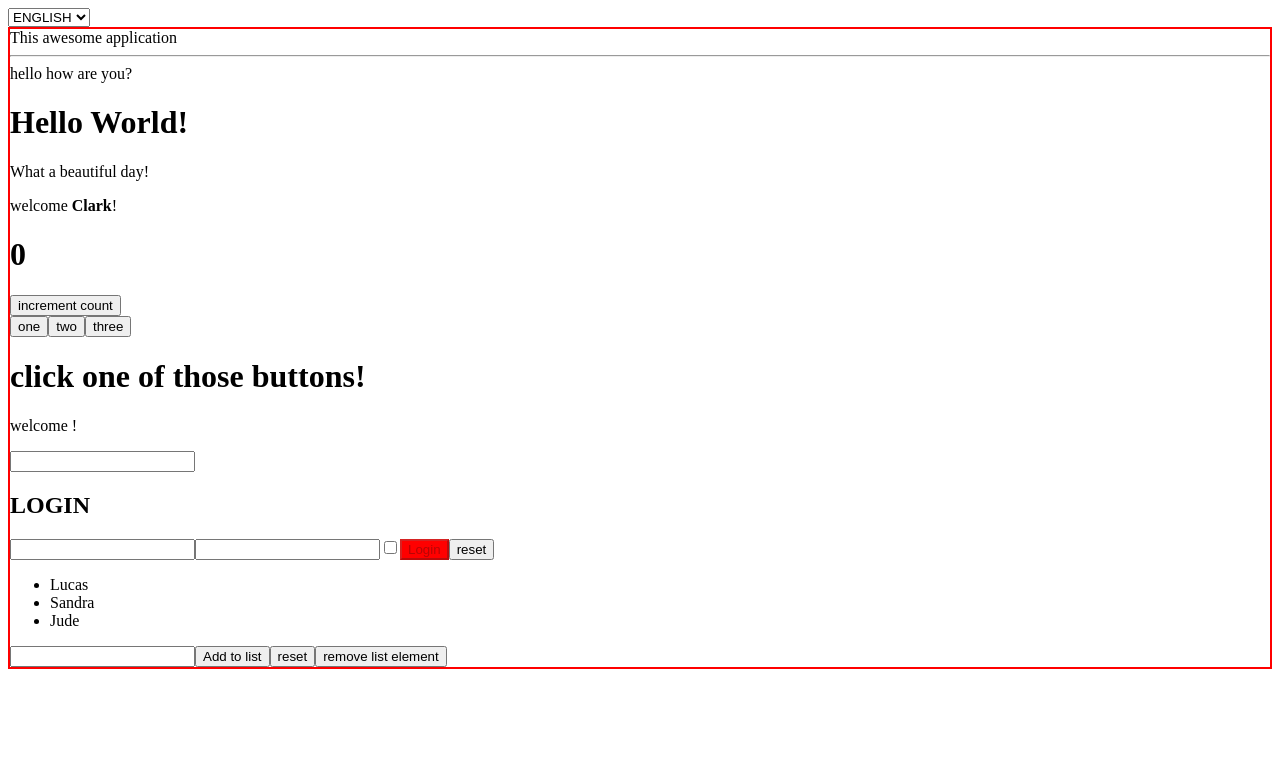
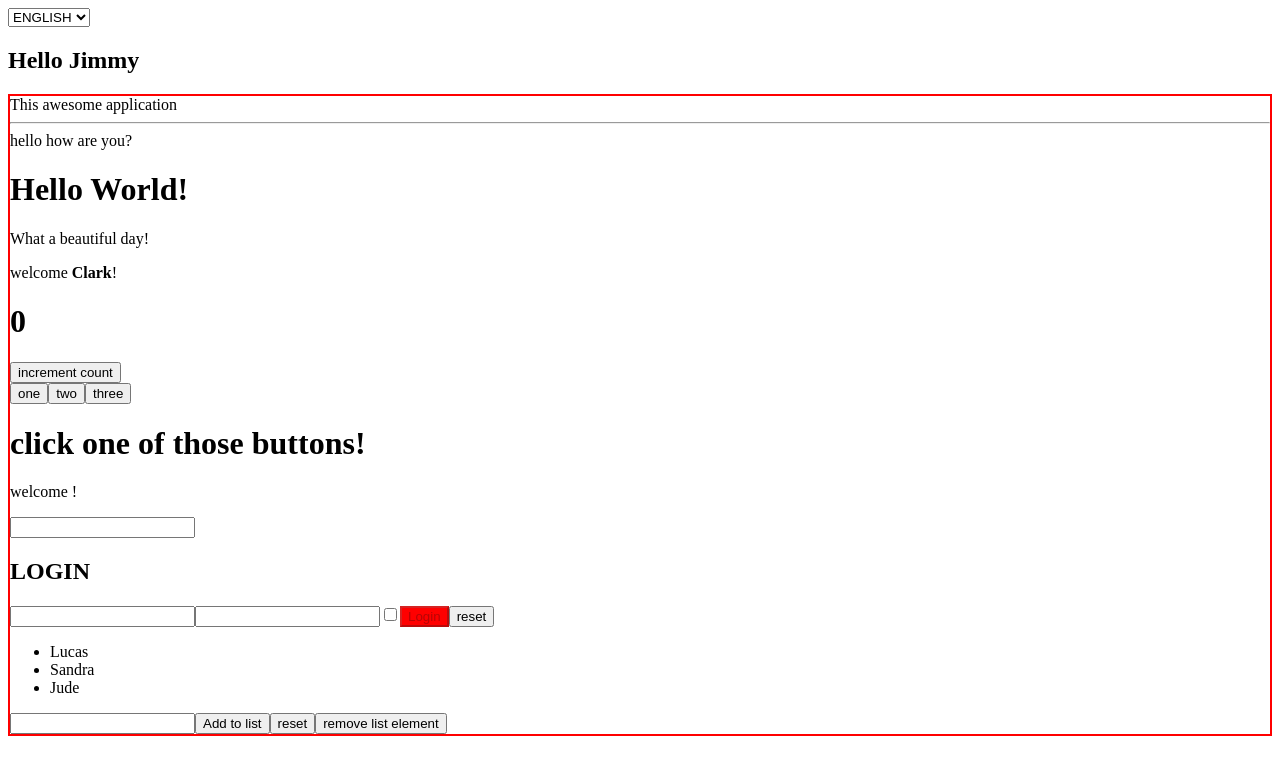
Before and after one commit to karimhaj/react-exercises, a React (Create React App) app in the folder my-app/: page / in a window 1280 px wide. Shown: the top 774 px of the page. Built offline with nearby package versions, Linux system fonts and the light colour scheme.

Commit message:
complete exercise 1 of function components

```diff
--- a/my-app/src/App.js
+++ b/my-app/src/App.js
@@ -8,6 +8,7 @@ import "./index.css"
 import { Container } from "./Container";
 import DisplayLanguage from "./DisplayLanguage";
 import { LanguageContext } from "./LanguageContext";
+import { Welcome2 } from "./Welcome2";
 
 const theName = <b>Clark</b>;
 
@@ -32,6 +33,7 @@ export class App extends React.Component {
                 <option value='en'>ENGLISH</option>
                 <option value='it'>ITALIANO</option>
             </select>
+                <Welcome2 name="Jimmy" />
                 <Container title="This awesome application">
                     <hr/>
                 <LanguageContext.Provider value={this.state.language}>
--- /dev/null
+++ b/my-app/src/Welcome2.js
@@ -0,0 +1,7 @@
+import React from "react";
+
+export function Welcome2 (props){
+    return (<div>
+        <h2>Hello {props.name}</h2>
+    </div>)
+}
```
